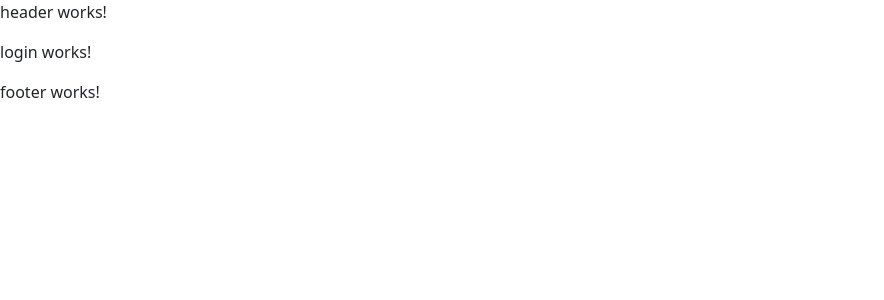
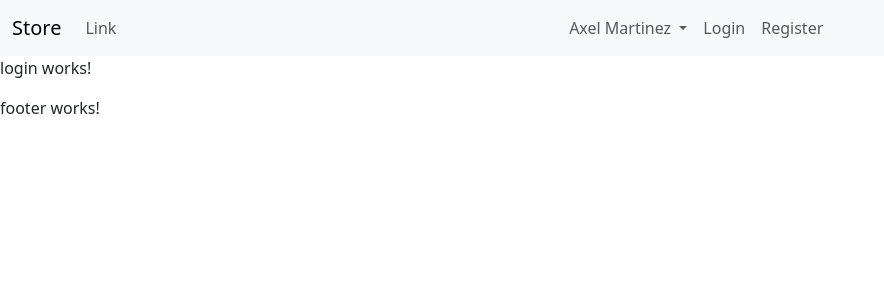
Before and after one commit to Maxel26/Fronted-API-Rest-Ecommerce, an Angular app: page /login in a window 1280 px wide. Shown: the top 300 px of the page, without its empty margins (0-884 px from the left). Built offline with nearby package versions, Linux system fonts and the light colour scheme.

Commit message:
[+] header.componet : Define estructura HTML

```diff
--- a/src/app/shared/header/header.component.html
+++ b/src/app/shared/header/header.component.html
@@ -1 +1,35 @@
-<p>header works!</p>
+<nav class="navbar navbar-expand-lg navbar-light bg-light">
+    <div class="container-fluid">
+      <a class="navbar-brand" routerLink="">Store</a>
+      <button class="navbar-toggler" type="button" data-bs-toggle="collapse" data-bs-target="#navbarSupportedContent" aria-controls="navbarSupportedContent" aria-expanded="false" aria-label="Toggle navigation">
+        <span class="navbar-toggler-icon"></span>
+      </button>
+      <div class="collapse navbar-collapse" id="navbarSupportedContent">
+        <ul class="navbar-nav me-auto mb-2 mb-lg-0">
+          <li class="nav-item">
+            <a class="nav-link" href="#">Link</a>
+          </li>
+        </ul>
+        <ul class="navbar-nav me-auto mb-2 mb-lg-0">
+            <li class="nav-item dropdown ">
+                <a class="nav-link dropdown-toggle" href="#" id="navbarDropdown" role="button" data-bs-toggle="dropdown" aria-expanded="false">
+                  Axel Martinez
+                </a>
+                <ul class="dropdown-menu" aria-labelledby="navbarDropdown">
+                  <li><a class="dropdown-item" href="#">Profile</a></li>
+                  <li><a class="dropdown-item" href="#">Sell and Purchases</a></li>
+                  <li><hr class="dropdown-divider"></li>
+                  <li><a class="dropdown-item" href="#">Logout</a></li>
+                </ul>
+              </li>
+              <li class="nav-item">
+                <a class="nav-link" routerLink="login">Login</a>
+              </li>
+              <li class="nav-item">
+                <a class="nav-link" routerLink="register">Register</a>
+              </li>
+        </ul>
+
+      </div>
+    </div>
+  </nav>
```
